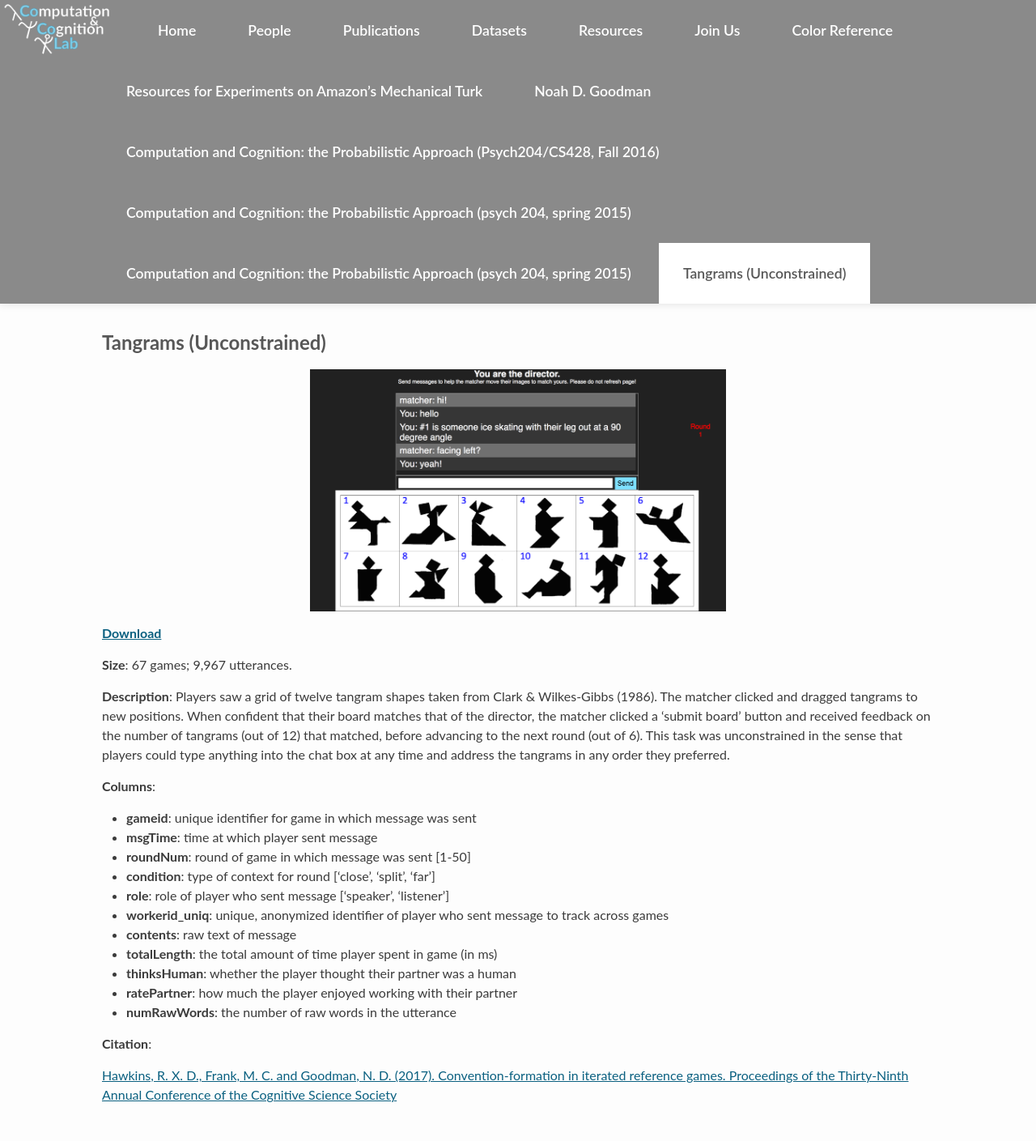
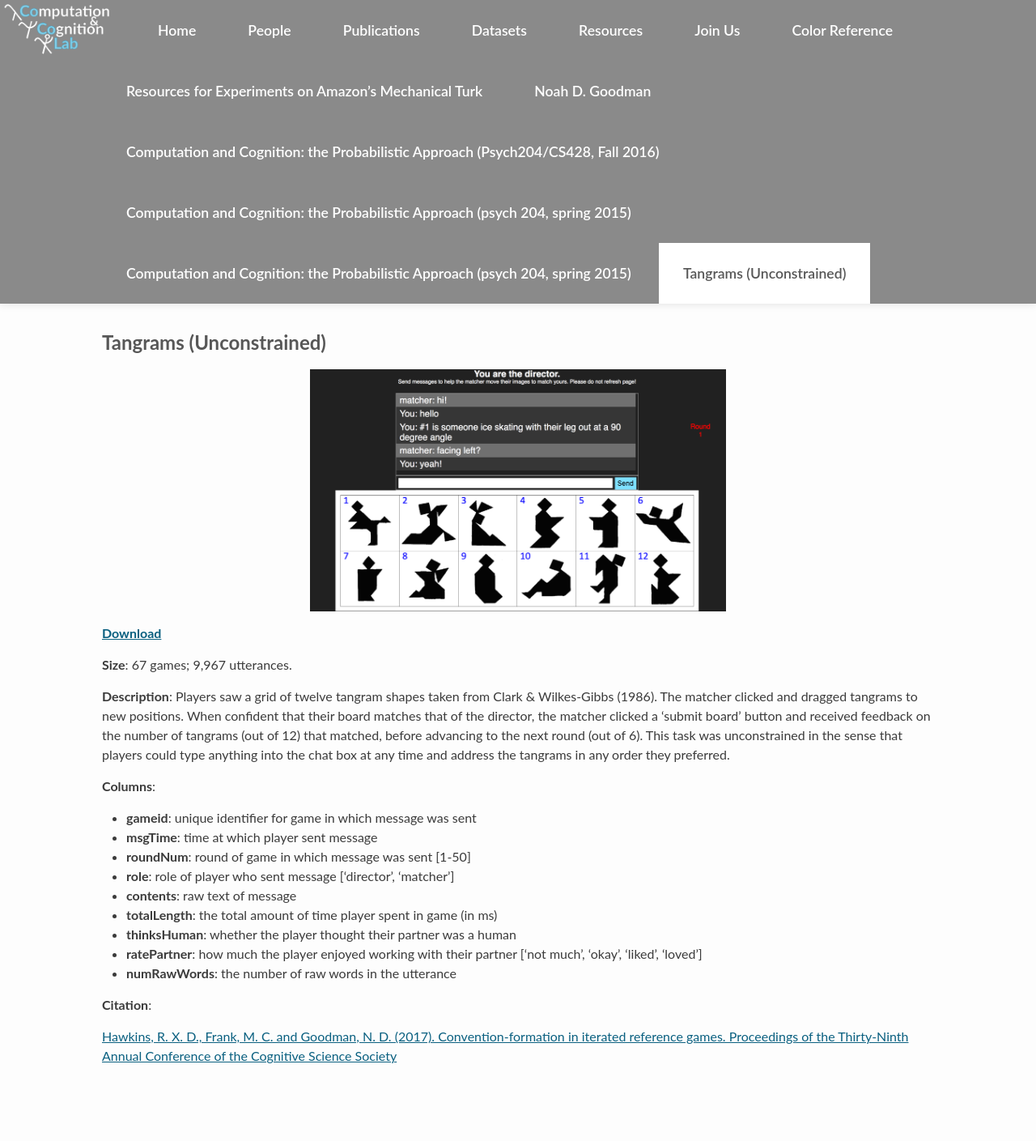
Before and after one commit to stanford-cocolab/cocolab.stanford.edu, a Jekyll site: the page built from datasets/tangramsData.md, in a window 1280 px wide. Shown: the whole page at 81% size. Built offline with Jekyll 4.4.1, drawn with Linux system fonts in a browser that asks for light colours; Markdown is read by kramdown in place of the engine named in the settings; a script that is not in the unit is left out; our own code applies the rules of GitHub Pages for plain Markdown files; after the commit the page ends 1361 px from its top, so only the background shows below that.

Commit message:
Fix some labels

```diff
--- a/datasets/tangramsData.md
+++ b/datasets/tangramsData.md
@@ -18,13 +18,11 @@ permalink: datasets/tangrams.html
 * **gameid**: unique identifier for game in which message was sent
 * **msgTime**: time at which player sent message
 * **roundNum**: round of game in which message was sent [1-50]
-* **condition**: type of context for round ['close', 'split', 'far']
-* **role**: role of player who sent message ['speaker', 'listener']
-* **workerid_uniq**: unique, anonymized identifier of player who sent message to track across games
+* **role**: role of player who sent message ['director', 'matcher']
 * **contents**: raw text of message
 * **totalLength**: the total amount of time player spent in game (in ms)
 * **thinksHuman**: whether the player thought their partner was a human
-* **ratePartner**: how much the player enjoyed working with their partner
+* **ratePartner**: how much the player enjoyed working with their partner ['not much', 'okay', 'liked', 'loved']
 * **numRawWords**: the number of raw words in the utterance
 
 **Citation**:
```
